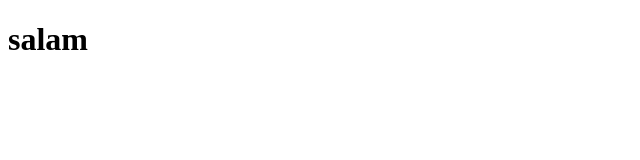
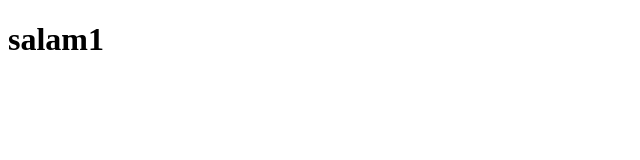
Before and after one commit to fatalamohammadi1380/ftm-mohammadi, a plain HTML site: page index.html in a window 1280 px wide. Shown: the full height of the page, 0-640 px from the left. Drawn offline with Linux system fonts and the light colour scheme.

Commit message:
add salam

```diff
--- a/index.html
+++ b/index.html
@@ -6,6 +6,6 @@
     <title>Document</title>
 </head>
 <body>
-    <h1> salam </h1>
+    <h1> salam1 </h1>
 </body>
 </html>
```
